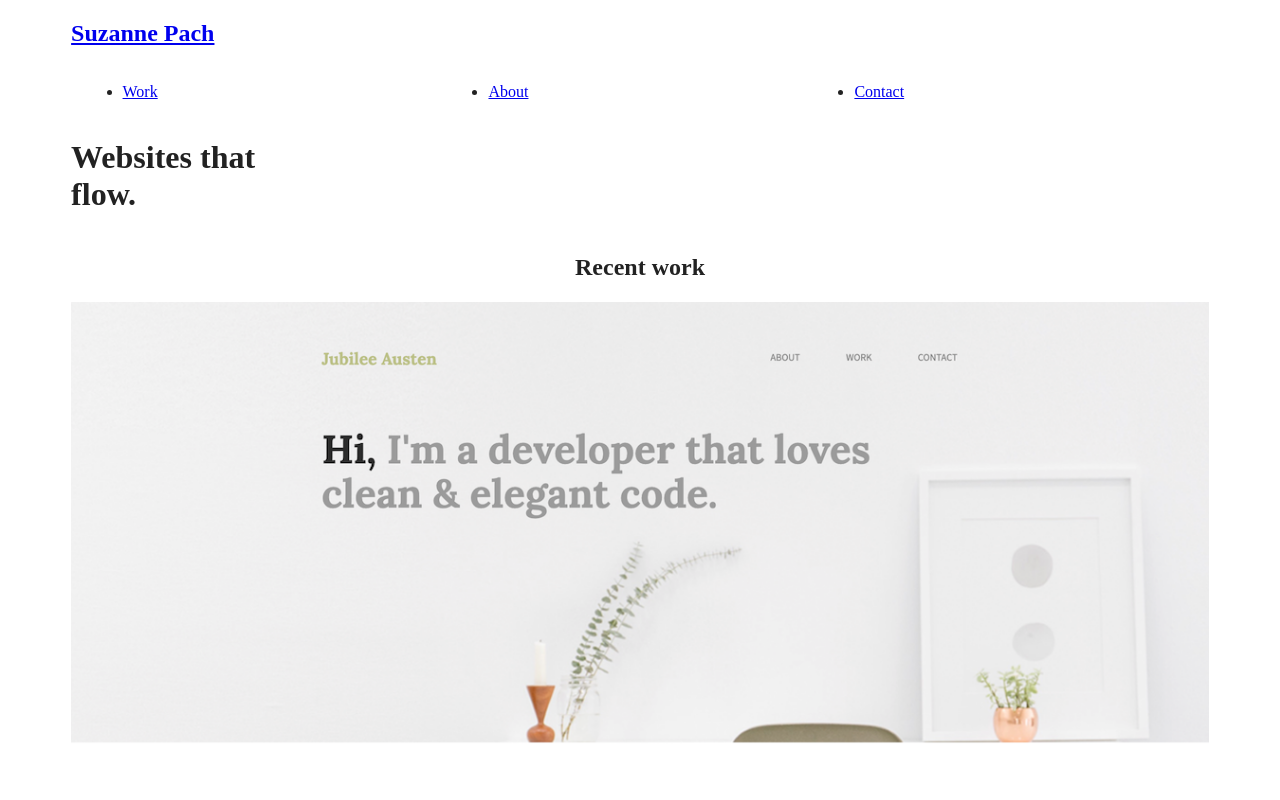
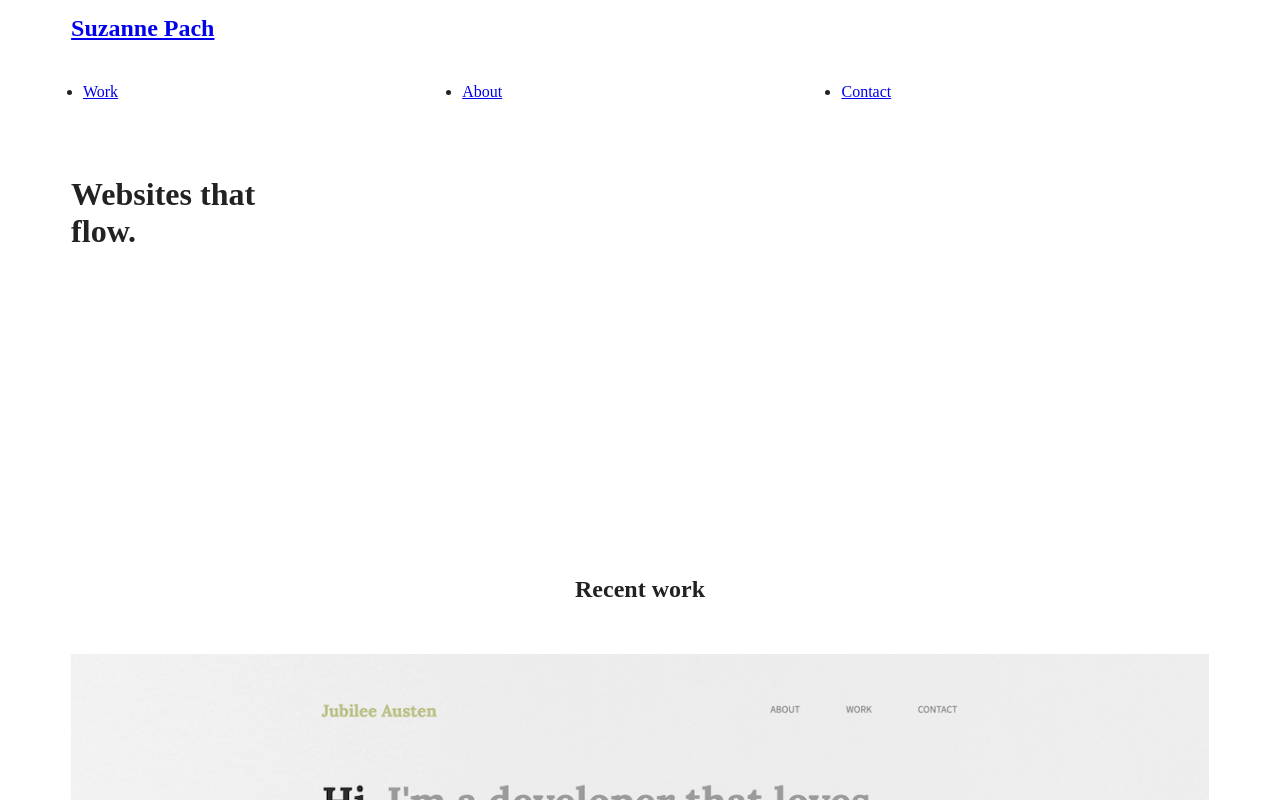
Before and after one commit to suzannepach/suzannepach-portfolio, a website built with Parcel: page index.html in a window 1280 px wide. Shown: the top 800 px of the page. Built offline with nearby package versions, Linux system fonts and the light colour scheme.

Commit message:
Set margins and paddings

```diff
--- a/css/main.css
+++ b/css/main.css
@@ -89,13 +89,14 @@ textarea {
 
 /* General Styles */
 
+* {
+  margin: 0;
+  padding: 0;
+}
+
 .content-wrapper {
   width: 88.89%;
-}
-
-figure {
-  padding: 0;
-  margin: 0;
+  margin: 100px 0;
 }
 
 img {
@@ -117,10 +118,12 @@ header .content-wrapper {
   justify-content: center;
   align-items: center;
   flex-flow: row wrap;
+  margin: 0;
 }
 
 header #name {
   width: 100%;
+  margin: 15px 0;
 }
 
 header nav {
@@ -129,6 +132,7 @@ header nav {
   align-items: center;
   flex-flow: row wrap;
   width: 100%;
+  margin: 15px 0;
 }
 
 header nav ul {
@@ -139,11 +143,16 @@ header nav ul {
 
 header nav ul li {
   width: 31.25%;
+  padding: 10px 0;
 }
 
 footer {
   flex-direction: column;
   text-align: center;
+}
+
+footer .content-wrapper {
+  margin: 50px 0;
 }
 
 footer .social {
@@ -159,6 +168,10 @@ footer .social p {
   align-items: center;
 }
 
+footer .copyright {
+  margin-bottom: 10px;
+}
+
 /* Hero Area */
 
 .hero-area {
@@ -170,12 +183,15 @@ footer .social p {
 .hero-area .content-wrapper {
   display: flex;
   justify-content: flex-start;
-  align-items: center;
+  align-items: flex-start;
   flex-flow: row wrap;
+  margin: 0;
+  min-height: 350px;
 }
 
 .hero-area h1 {
   width: 75%;
+  margin-top: 50px;
 }
 
 /* Work */
@@ -196,6 +212,14 @@ footer .social p {
   display: flex;
   justify-content: center;
   flex-flow: row wrap;
+}
+
+#work figure {
+  margin: 50px 0 20px 0;
+}
+
+#work p {
+  margin-top: 10px;
 }
 
 /* About */
@@ -220,6 +244,11 @@ footer .social p {
 
 #about h2 {
   width: 100%;
+  margin: 30px 0 10px 0;
+}
+
+#about p {
+  margin-top: 10px;
 }
 
 /* ==========================================================================
```
